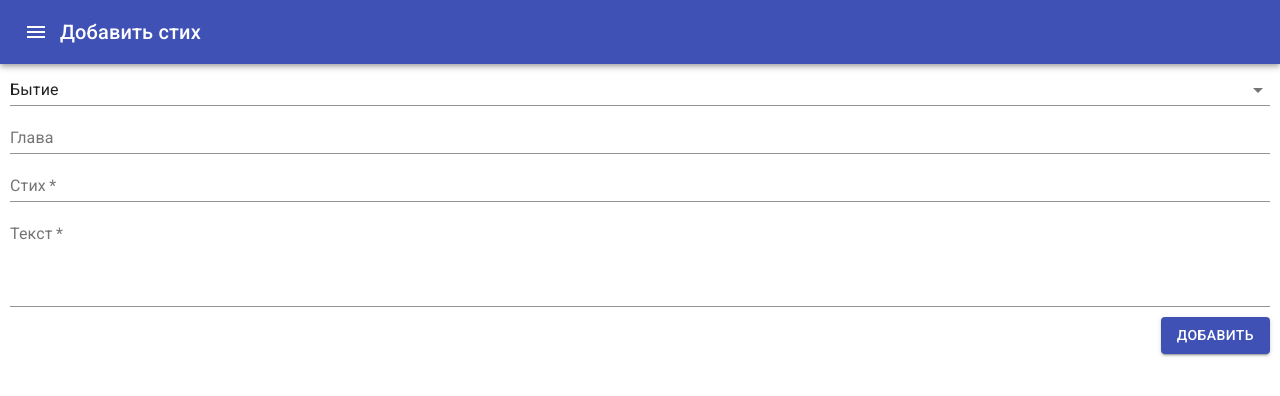
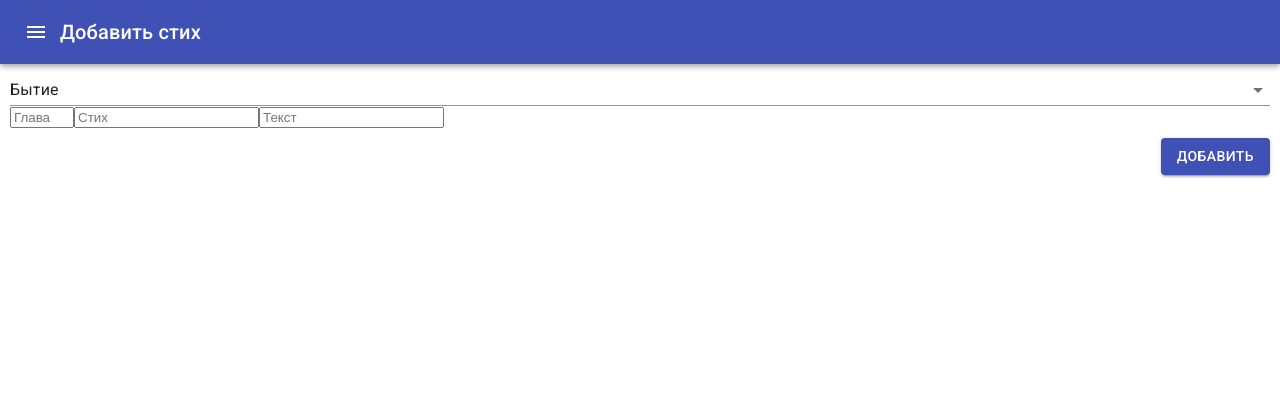
Before and after one commit to kompolom/biblecards, a React (Create React App) app: page /add in a window 1280 px wide. Shown: the top 396 px of the page. Built offline with nearby package versions, Linux system fonts and the light colour scheme.

Commit message:
Подключен Formik

```diff
--- a/src/App.js
+++ b/src/App.js
@@ -30,6 +30,7 @@ function getRandomElement(arr) {
 
 const verseRandom = getRandomElement(verses)
 console.log(verseRandom)
+
 
 function App() {
 
--- a/src/components/VerseForm/VerseForm.jsx
+++ b/src/components/VerseForm/VerseForm.jsx
@@ -1,28 +1,37 @@
 import React from 'react';
-import Textfield from '@material-ui/core/TextField';
+// import Textfield from '@material-ui/core/TextField';
 import Select from '@material-ui/core/Select';
 import { Button } from '@material-ui/core';
+import { Formik, Field, Form } from 'formik';
 import './style.css';
 import books from '../../data/books.json';
 
 export const VerseForm = (props) => {
-    return (<form method='POST' className="container">
+    return (
+        <Formik
+            initialValues={{
+                chapter: '',
+                verse: '',
+                text: '',
+            }}
+            onSubmit={async (values) => {
+                await new Promise((r) => setTimeout(r, 500));
+                alert(JSON.stringify(values, null, 2));
+            }}
+        >
+            <Form className="container" >
                 <div className="VerseForm-row">
                     <Select inputProps={{ name: "book" }} fullWidth native defaultValue={books[0]}>
-                {
-                    books.map(book => {
-                        return (
-                            <option key={book}>{book}</option>
-                        )
-                    } )
-                }
+                        { books.map(book => { return ( <option key={book}> {book} </option> ) } ) }
                     </Select>
-            <Textfield fullWidth name="chapter" type="number" min="1" max="150" label="Глава"/>
-            <Textfield fullWidth name="verse" type="number" min="1" label="Стих" required />
-            <Textfield fullWidth multiline rows={4} name="text" label="Текст" required />
+                    <Field id="chaperForm" name="chapter" type="number" min="1" max="150" placeholder="Глава"/>
+                    <Field id="verseForm" name="verse" type="number" min="1" placeholder="Стих" required />
+                    <Field id="textForm" name="text" placeholder="Текст" required />
                 </div>
                 <div className="VerseForm-row VerseForm-SubmitSection">
                     <Button type="submit" variant="contained" color="primary">Добавить</Button>
                 </div>
-    </form>);
+            </Form>
+        </Formik>
+        );
 }
```
Lines whose indentation alone changed are shown as unchanged.
